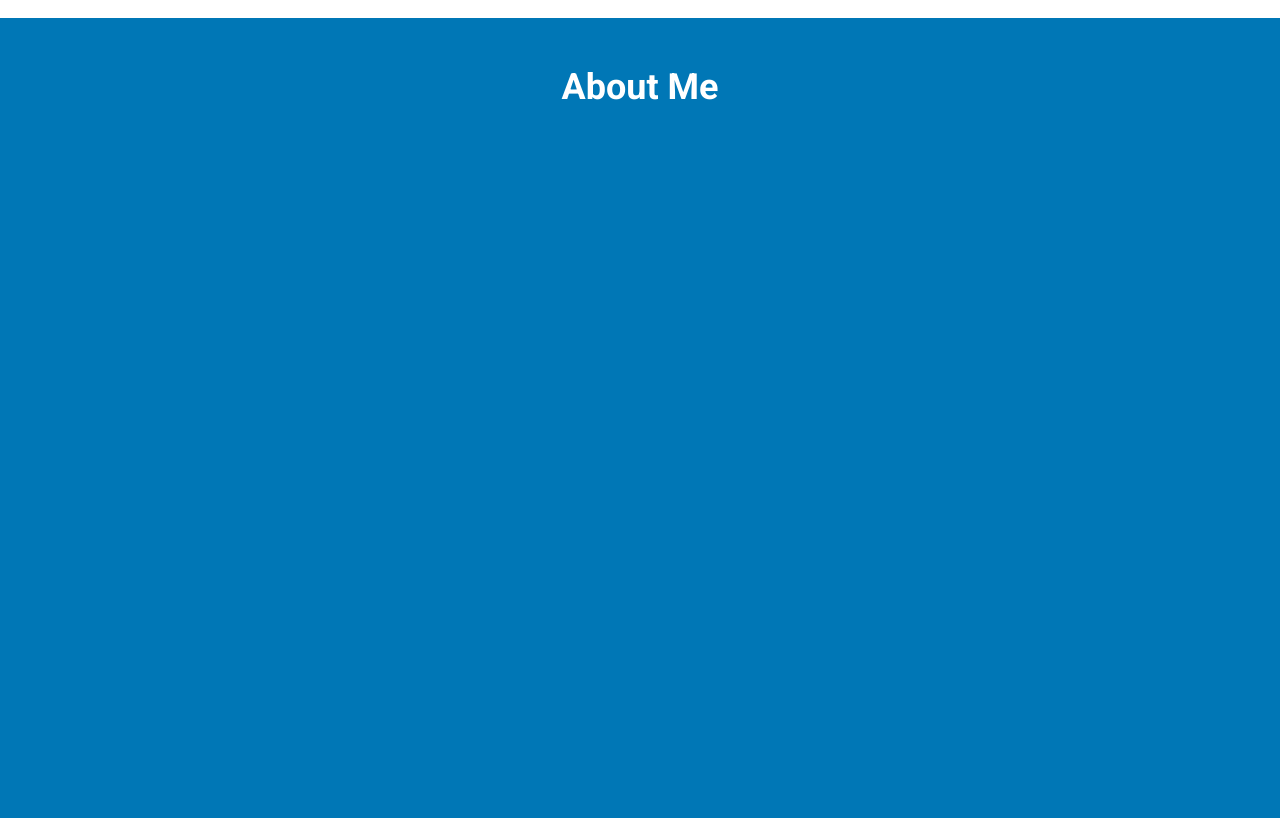
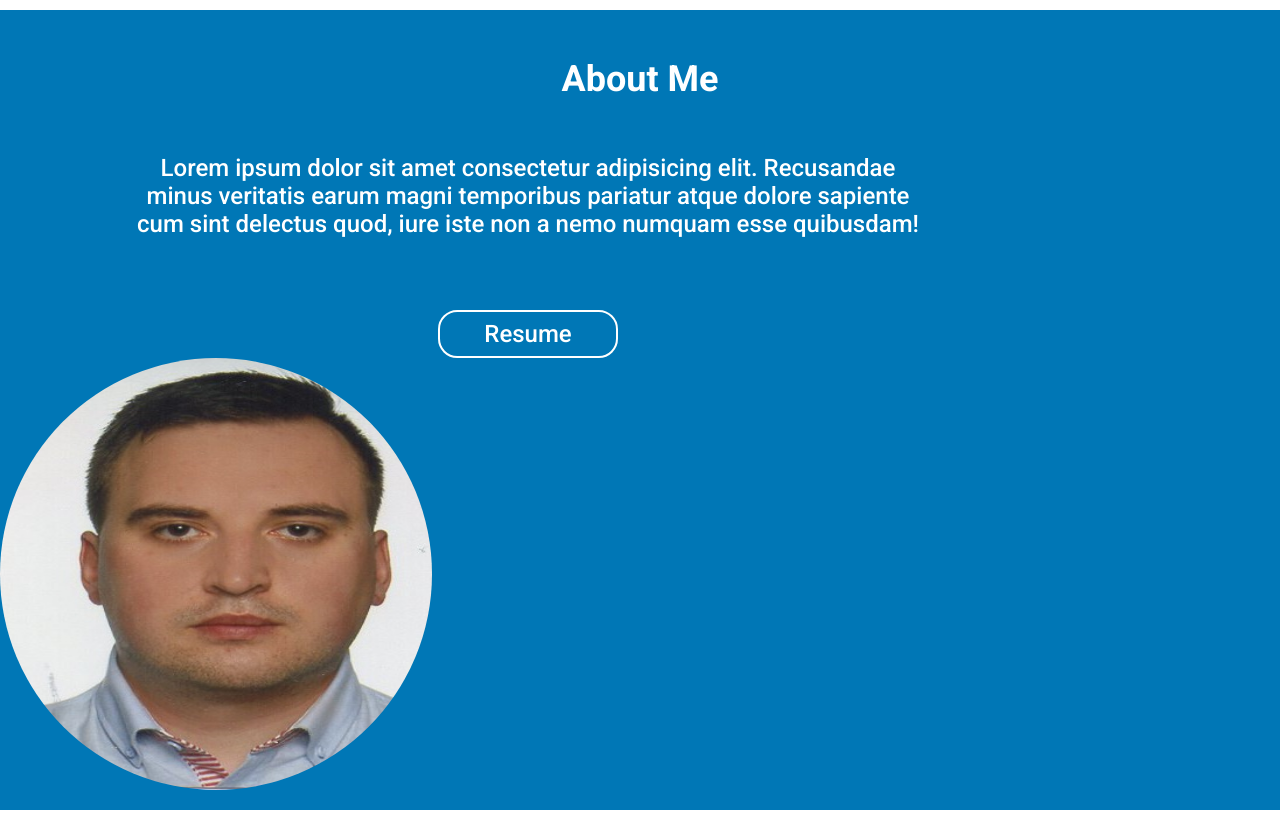
Before and after one commit to Marek-Kosmowski/my_portfolio, a website: page index.html in a window 1280 px wide. Shown: the part 1100-1918 px from the top of the page. Drawn offline with nearby package versions, Linux system fonts and the light colour scheme.

Commit message:
added about me section and first styles to it

```diff
--- a/index.html
+++ b/index.html
@@ -25,7 +25,18 @@
     </head>
     <section id="about-me">
         <h1 class="about-me--title">About Me</h1>
-        <div></div>
+        <div class="about-me--content">
+            <div class="about-me__content-text">
+                <p class="about-me__text">Lorem ipsum dolor sit amet consectetur adipisicing elit. Recusandae minus
+                    veritatis earum magni
+                    temporibus pariatur atque dolore sapiente cum sint delectus quod, iure iste non a nemo numquam esse
+                    quibusdam!</p>
+                <a class="about-me__resume-btn" href="">Resume</a>
+            </div>
+            <div class="about-me__image">
+                <img src="./images/Photo.jpg" alt="" srcset="">
+            </div>
+        </div>
     </section>
 
 </body>
--- a/style.css
+++ b/style.css
@@ -9,7 +9,7 @@ body {
   display: flex;
   flex-direction: column;
   flex-wrap: wrap;
-  height: 100vh;
+  height: 99vh;
   margin-top: 18rem;
   margin-left: 10rem;
   font-family: "Roboto", sans-serif;
@@ -63,3 +63,57 @@ body {
   text-align: center;
   color: white;
 }
+
+.about-me--content {
+  display: flex;
+  flex-wrap: wrap;
+  justify-content: space-between;
+  align-items: center;
+}
+
+.about-me__content-text {
+  display: flex;
+  flex-direction: column;
+  justify-content: center;
+  align-items: center;
+  margin-left: 8rem;
+}
+
+.about-me__text {
+  text-align: center;
+  width: 50rem;
+  color: white;
+}
+
+.about-me__resume-btn {
+  text-decoration: none;
+  color: white;
+  border: 2px solid white;
+  border-radius: 1.2rem;
+  width: 10rem;
+  text-align: center;
+  padding: 0.5rem;
+  margin-top: 3rem;
+}
+.about-me__resume-btn:active,
+.about-me__resume-btn:hover {
+  color: #0077b6;
+  background-color: white;
+  transition: 1s;
+  border: 2px solid #023e8a;
+}
+
+.about-me__image {
+  align-self: end;
+  width: 27rem;
+  height: 27rem;
+  margin-right: 4rem;
+  border-radius: 50%;
+  overflow: hidden;
+  object-fit: scale-down;
+}
+
+.about-me__image img {
+  width: 100%;
+  height: 100%;
+}
```
Also changed, not shown: images/Photo.jpg (added), images/look-mask-death-horseman-of-the-apocalypse-wallpaper-preview.jpg (added).
